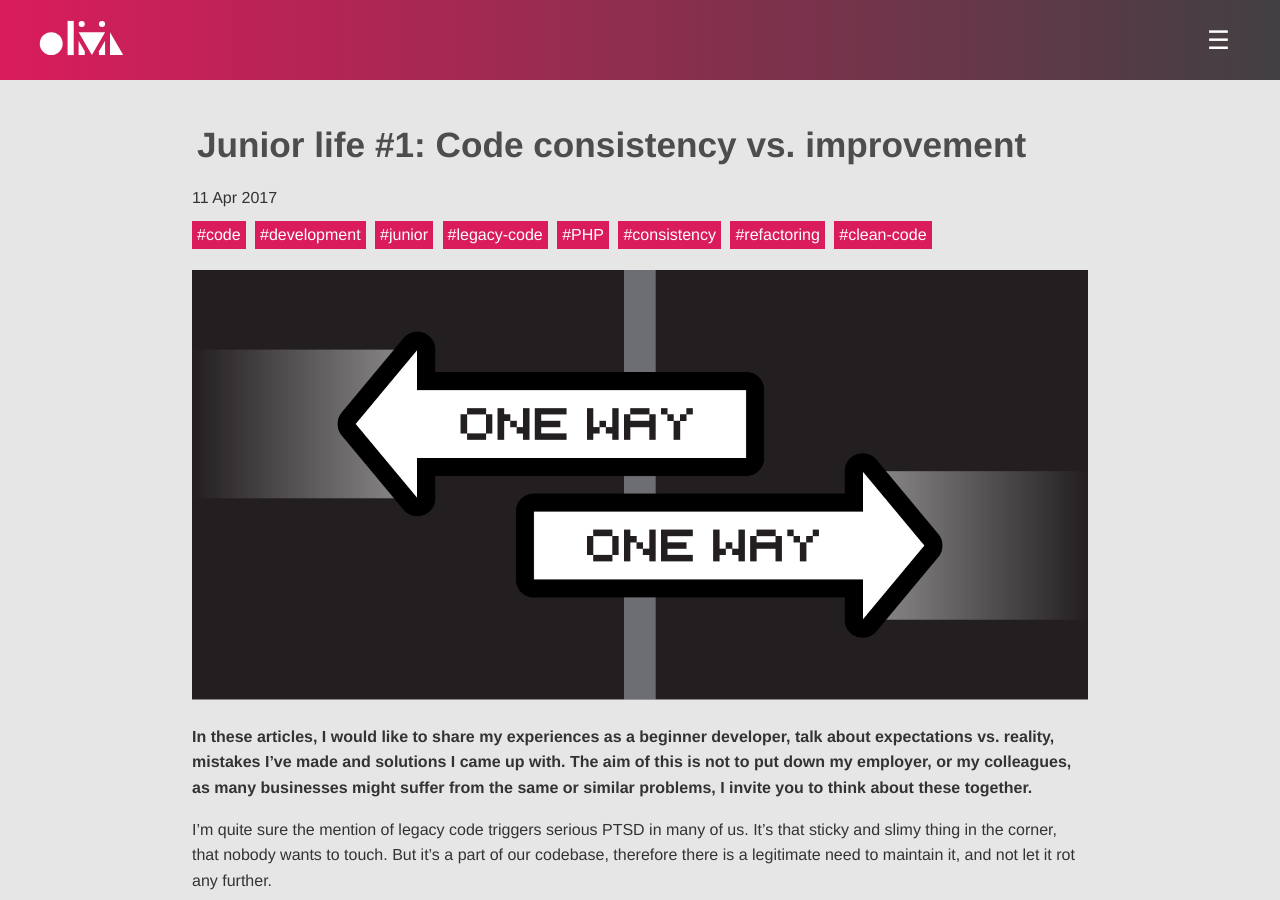
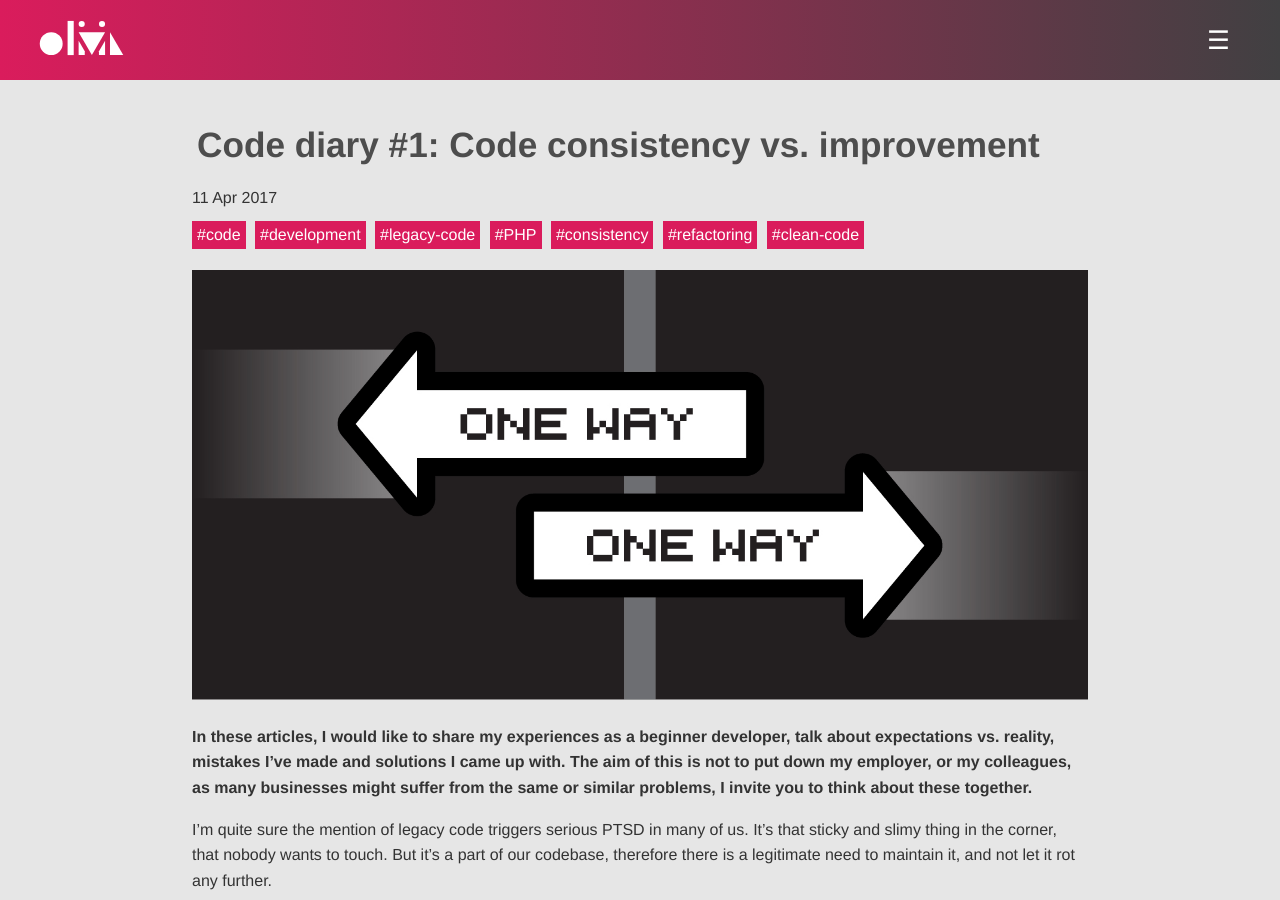
Before and after one commit to oliviagardiner/oliviaisarobot.github.io.old, a Jekyll site: the page built from _posts/2017-04-11-cd-01-consistency-improvement.md, in a window 1280 px wide and 900 px high. Built offline with Jekyll 4.4.1, drawn with Linux system fonts in a browser that asks for light colours; nearby versions of some CDN libraries; comment, search, counter and statistics services are not loaded.

Commit message:
name fix

```diff
--- a/_posts/2017-04-11-jl-01-consistency-improvement.md
+++ b/_posts/2017-04-11-cd-01-consistency-improvement.md
@@ -1,8 +1,8 @@
 ---
 layout: post
-title: 'Junior life #1: Code consistency vs. improvement'
+title: 'Code diary #1: Code consistency vs. improvement'
 date: 2017-04-11
-tags: code development junior legacy-code PHP consistency refactoring clean-code
+tags: code development legacy-code PHP consistency refactoring clean-code
 summary: "In these articles, I would like to share my experiences as a beginner web developer, talk about expectations vs. reality, mistakes I've made and solutions I came up with."
 cover: \assets\blog\2017-04-11\cover.jpg
 cover-source: Illustration by Olivia Gardiner
```
Also changed, not shown: _posts/2017-09-01-cd-02-when-you.md (renamed from _posts/2017-09-01-jl-02-when-you.md, +2 -2 lines), _posts/2018-03-11-cd-03-just-download.md (renamed from _posts/2018-03-11-just-download.md, +1 -1 lines), tag/junior.md (deleted, +0 -6 lines).
